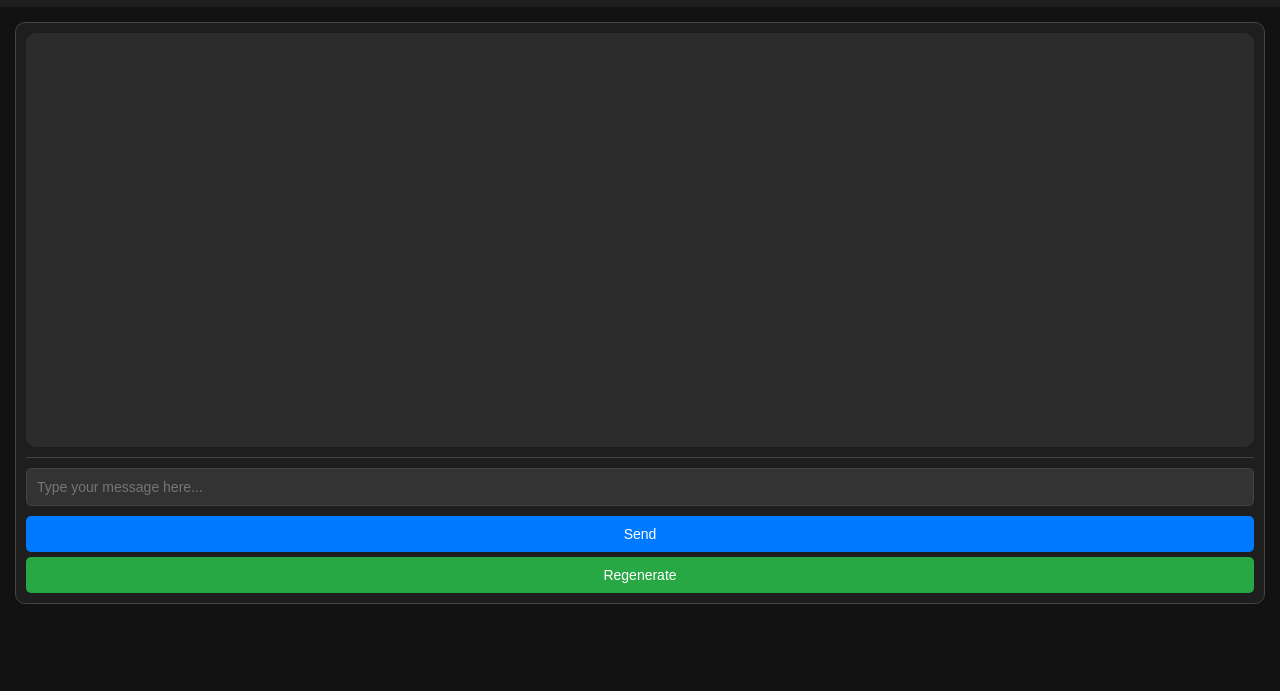
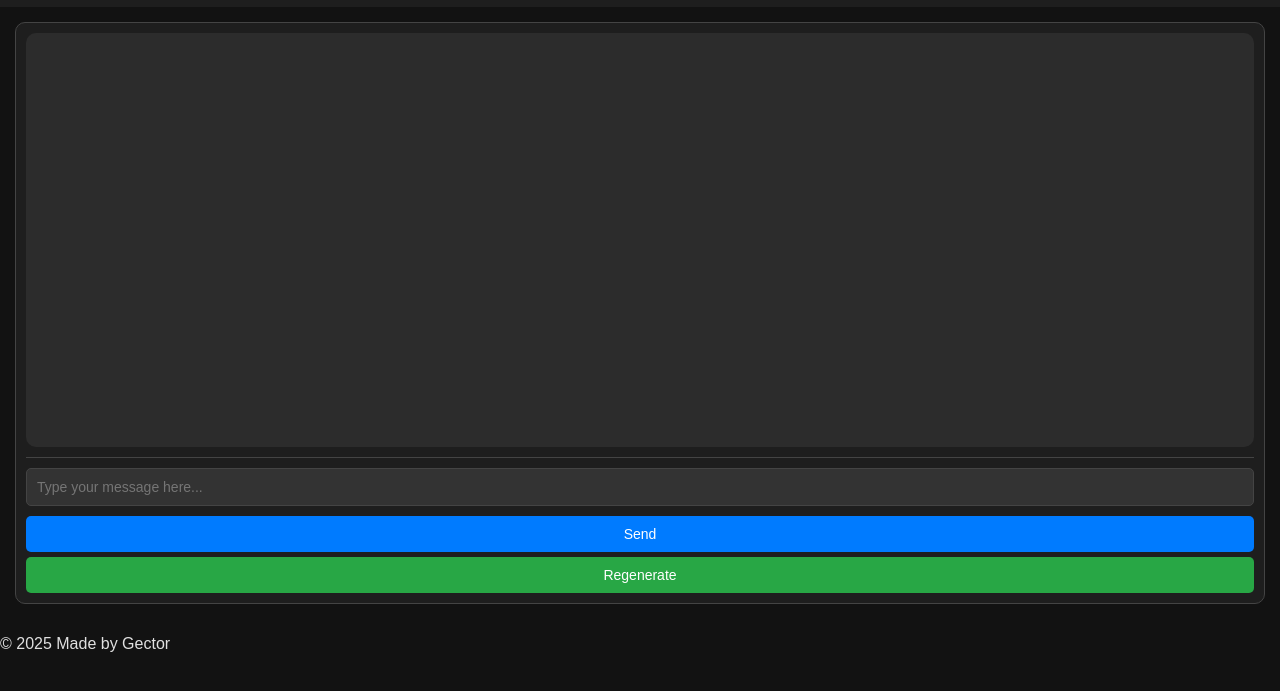
Before and after one commit to gector727/website-1, a plain HTML site: page chat.html in a window 1280 px wide. Shown: the part 93-784 px from the top of the page. Drawn offline with Linux system fonts and the light colour scheme.

Commit message:
Update chat.html

```diff
--- a/chat.html
+++ b/chat.html
@@ -25,7 +25,9 @@
             </div>
         </div>
     </main>
-
+<footer>
+        <p>&copy; 2025 Made by Gector</p>
+    </footer>
     <script>
         const systemPrompt = "You are a helpful AI assistant with expertise in gaming and anime. You have extensive knowledge about Anime Games and other games. You should respond in a friendly, enthusiastic manner while maintaining accuracy. You can use emoji occasionally to make responses more engaging. Please keep responses concise unless asked for detailed explanations. Your name is Gector.";
 
```
